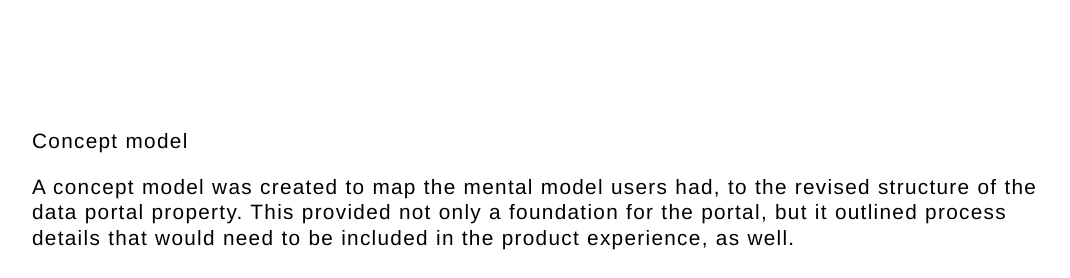
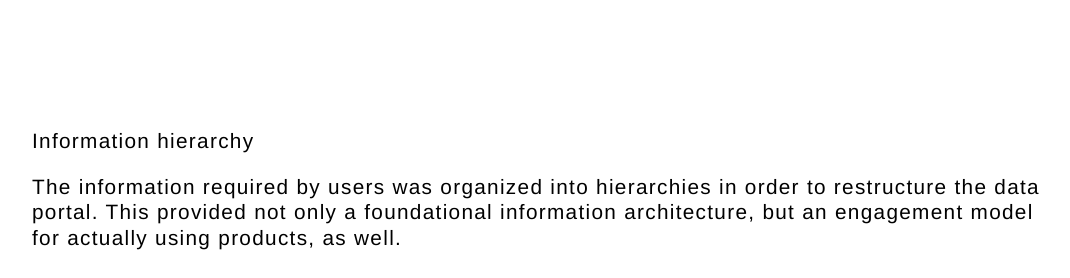
Before and after one commit to connerhunihan/new-gatsby-portfolio, a Gatsby site: page /autodesk in a window 1280 px wide. Shown: the part 2480-2758 px from the top of the page, without its empty margins (96-1166 px from the left). Built offline with nearby package versions, Linux system fonts and the light colour scheme; Gatsby itself is replaced by a stand-in of ours.

Commit message:
autodesk update

```diff
--- a/src/pages/autodesk.js
+++ b/src/pages/autodesk.js
@@ -219,12 +219,12 @@ const Autodesk = () => {
 
       <div className="large-left-right-margin">
         <div className="paragraph top-margin">
-          <h3>Concept model</h3>
+          <h3>Information hierarchy</h3>
           <p>
-            A concept model was created to map the mental model users had, to
-            the revised structure of the data portal property. This provided not
-            only a foundation for the portal, but it outlined process details
-            that would need to be included in the product experience, as well.
+            The information required by users was organized into hierarchies in
+            order to restructure the data portal. This provided not only a
+            foundational information architecture, but an engagement model for
+            actually using products, as well.
           </p>
           <Img
             style={{ width: "85%", margin: "3% auto 0 auto" }} // top right bottom left
```
